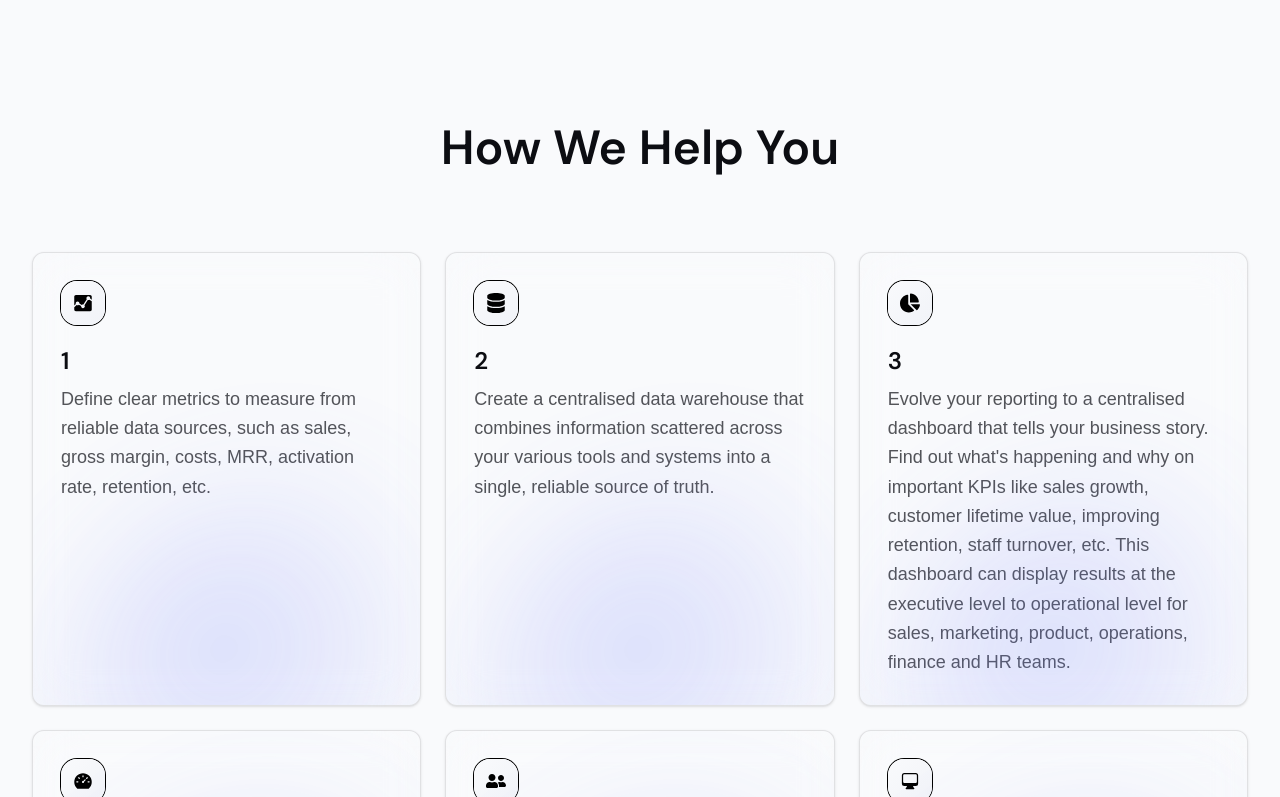
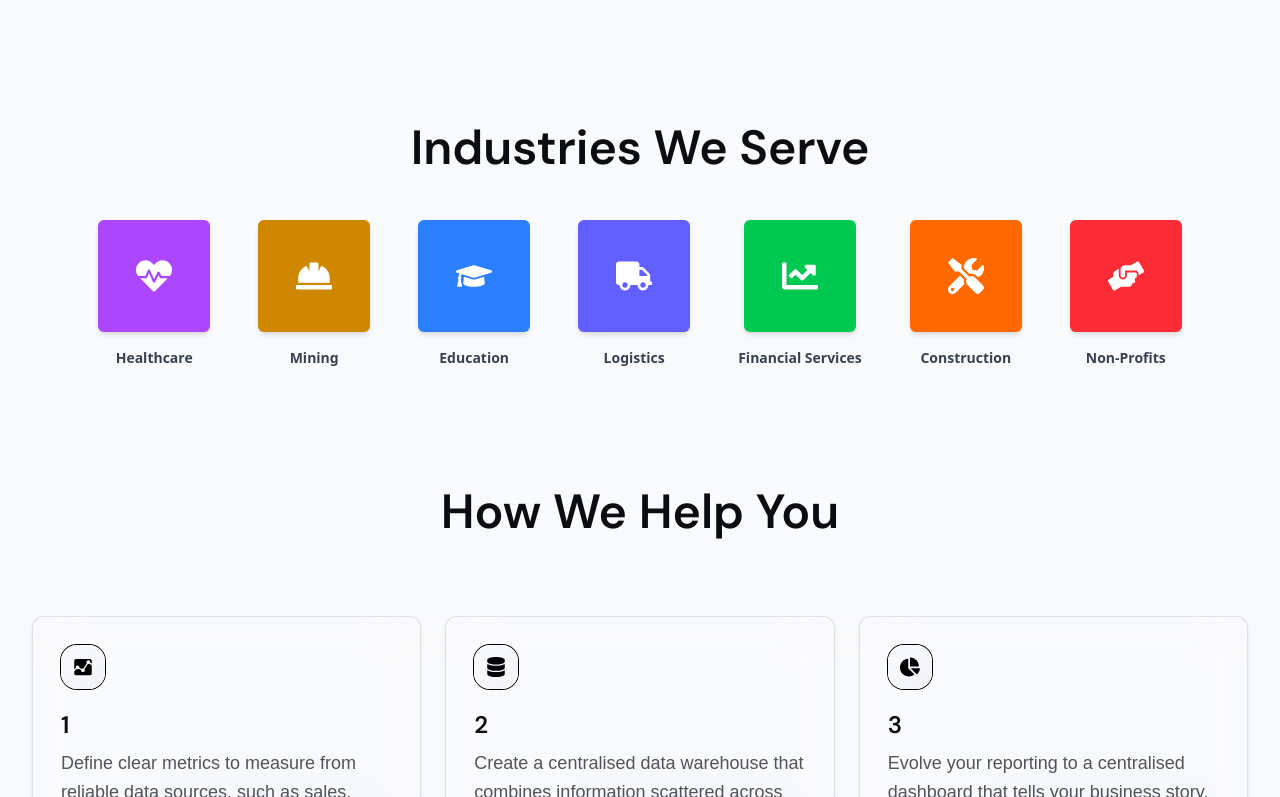
Before and after one commit to aeden-labs/aeden-labs, a React (Vite) app: page / in a window 1280 px wide. Shown: the part 1283-2080 px from the top of the page. Built offline with nearby package versions, Linux system fonts and the light colour scheme; a web font is replaced by a local one.

Commit message:
Added the "Industries We Serve" section

```diff
--- a/src/components/Home.jsx
+++ b/src/components/Home.jsx
@@ -4,7 +4,18 @@ import Footer from "./sub-components/Footer";
 import HeroGradient from "./ui/HeroGradient";
 import { Card } from "./ui/Card";
 import { AiFillDashboard } from "react-icons/ai";
-import { FaChartPie, FaDatabase, FaUserFriends } from "react-icons/fa";
+import {
+  FaHeartbeat,
+  FaHardHat,
+  FaGraduationCap,
+  FaTruck,
+  FaChartLine,
+  FaTools,
+  FaHandsHelping,
+  FaChartPie,
+  FaDatabase,
+  FaUserFriends
+} from "react-icons/fa";
 import { HiComputerDesktop } from "react-icons/hi2";
 import { IoMdAnalytics } from "react-icons/io";
 import { GoArrowUpRight } from "react-icons/go";
@@ -30,12 +41,50 @@ function Home() {
   const [isOpen, setIsOpen] = useState(false);
   const location = useLocation();
 
+  const industries = [
+    {
+      name: "Healthcare",
+      icon: FaHeartbeat,
+      colour: "bg-purple-500",
+    },
+    {
+      name: "Mining",
+      icon: FaHardHat,
+      colour: "bg-yellow-600",
+    },
+    {
+      name: "Education",
+      icon: FaGraduationCap,
+      colour: "bg-blue-500",
+    },
+    {
+      name: "Logistics",
+      icon: FaTruck,
+      colour: "bg-indigo-500",
+    },
+    {
+      name: "Financial Services",
+      icon: FaChartLine,
+      colour: "bg-green-500",
+    },
+    {
+      name: "Construction",
+      icon: FaTools,
+      colour: "bg-orange-500",
+    },
+    {
+      name: "Non-Profits",
+      icon: FaHandsHelping,
+      colour: "bg-red-500",
+    },
+  ];
+
   const features = [
     {
       id: 1,
       icon: IoMdAnalytics,
       title: "1",
-      desc: "Define clear metrics to measure from reliable data sources, such as sales, gross margin, costs, MRR, activation rate, retention, etc.",
+      desc: "Define clear metrics to measure from reliable data sources, such as sales, gross margin, costs, MRR, activation rate, retention, staff turnover, etc.",
     },
     {
       id: 2,
@@ -47,7 +96,7 @@ function Home() {
       id: 3,
       icon: FaChartPie,
       title: "3",
-      desc: "Evolve your reporting to a centralised dashboard that tells your business story. Find out what's happening and why on important KPIs like sales growth, customer lifetime value, improving retention, staff turnover, etc. This dashboard can display results at the executive level to operational level for sales, marketing, product, operations, finance and HR teams.",
+      desc: "Evolve your reporting to a centralised dashboard that tells your business story. Find out what's happening and why on important KPIs like sales growth, customer lifetime value, improving retention, etc. This dashboard can display results at the executive level to operational level for sales, marketing, product, operations, finance and HR teams.",
     },
     {
       id: 4,
@@ -296,6 +345,35 @@ function Home() {
 
               <div className="mt-30 text-center">
                 <h1 className="text-3xl sm:text-5xl md:text-5xl text-[#0c0d12] dm-sans-semi-bold">
+                  Industries We Serve
+                </h1>
+              </div>
+
+              <div className="mt-12 flex flex-wrap justify-center gap-12">
+                {industries.map((industry, index) => {
+                  const Icon = industry.icon;
+
+                  return (
+                    <div
+                      key={index}
+                      className="flex flex-col items-center group"
+                    >
+                      <div
+                        className={`${industry.colour} w-24 h-24 sm:w-28 sm:h-28 flex items-center justify-center text-white rounded-md shadow-md transition-transform duration-300 group-hover:scale-105`}
+                      >
+                        <Icon size={36} />
+                      </div>
+
+                      <p className="mt-4 text-sm font-semibold text-gray-700 text-center">
+                        {industry.name}
+                      </p>
+                    </div>
+                  );
+                })}
+              </div>
+
+              <div className="mt-30 text-center">
+                <h1 className="text-3xl sm:text-5xl md:text-5xl text-[#0c0d12] dm-sans-semi-bold">
                   How We Help You
                 </h1>
               </div>
```
